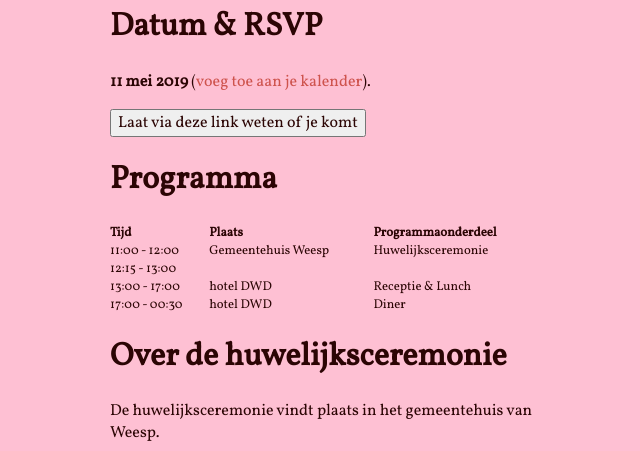
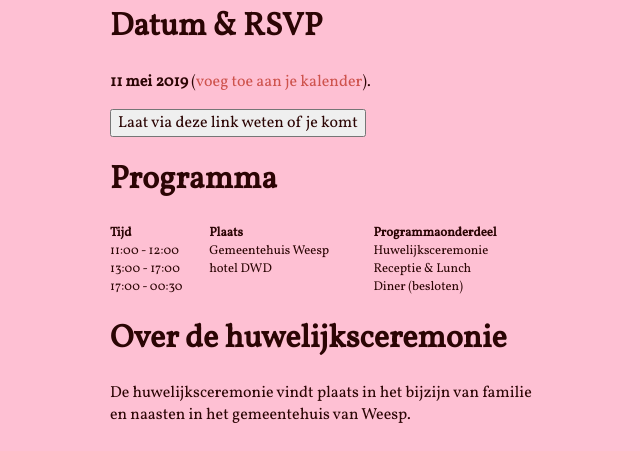
Before and after one commit to bobvanluijt/tosja-richard, a Jekyll site: the page built from index-nl.md, in a window 1280 px wide and 1400 px high, scrolled down 553 px. Shown: the top 451 px of the window, without its empty margins (548-1188 px from the left). Built offline with Jekyll 4.4.1, drawn with Linux system fonts in a browser that asks for light colours; nearby versions of some CDN libraries; comment, search, counter and statistics services are not loaded; some of the changed text lies outside the part shown.

Commit message:
Update index-nl.md

```diff
--- a/index-nl.md
+++ b/index-nl.md
@@ -21,16 +21,12 @@ layout: base-NL
 | Tijd          | Plaats             | Programmaonderdeel |
 | ------------- | ------------------ | -------- |
 | 11:00 - 12:00 | Gemeentehuis Weesp | Huwelijksceremonie |
-| 12:15 - 13:00 |                    |          |
 | 13:00 - 17:00 | hotel DWD          | Receptie & Lunch    |
-| 17:00 - 00:30 | hotel DWD          | Diner   |
+| 17:00 - 00:30 |                    | Diner (besloten)  |
 
 # Over de huwelijksceremonie
 
-De huwelijksceremonie vindt plaats in het gemeentehuis van Weesp.
-
-<iframe src="https://www.google.com/maps/embed?pb=!1m14!1m8!1m3!1d9758.096017458554!2d5.0428312!3d52.3064934!3m2!1i1024!2i768!4f13.1!3m3!1m2!1s0x0%3A0xefe4bf795ddbf05!2sGemeente+Weesp!5e0!3m2!1sen!2snl!4v1541433542185" width="100%" height="292" frameborder="0" style="border:0" allowfullscreen></iframe>
-
+De huwelijksceremonie vindt plaats in het bijzijn van familie en naasten in het gemeentehuis van Weesp.
 
 # Over de receptie
 
```
Also changed, not shown: other parts of index-nl.md (+1 -1 lines).
